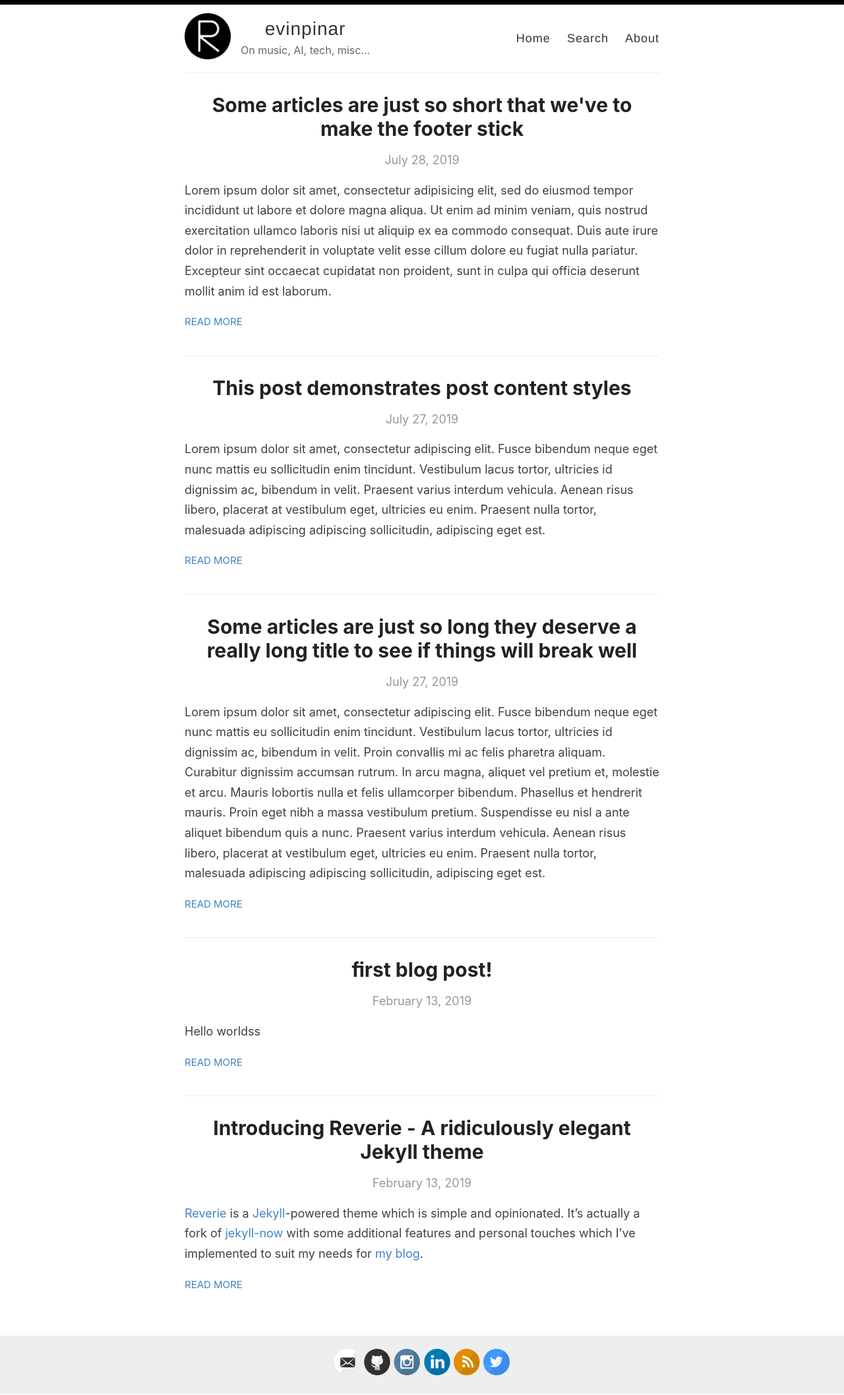
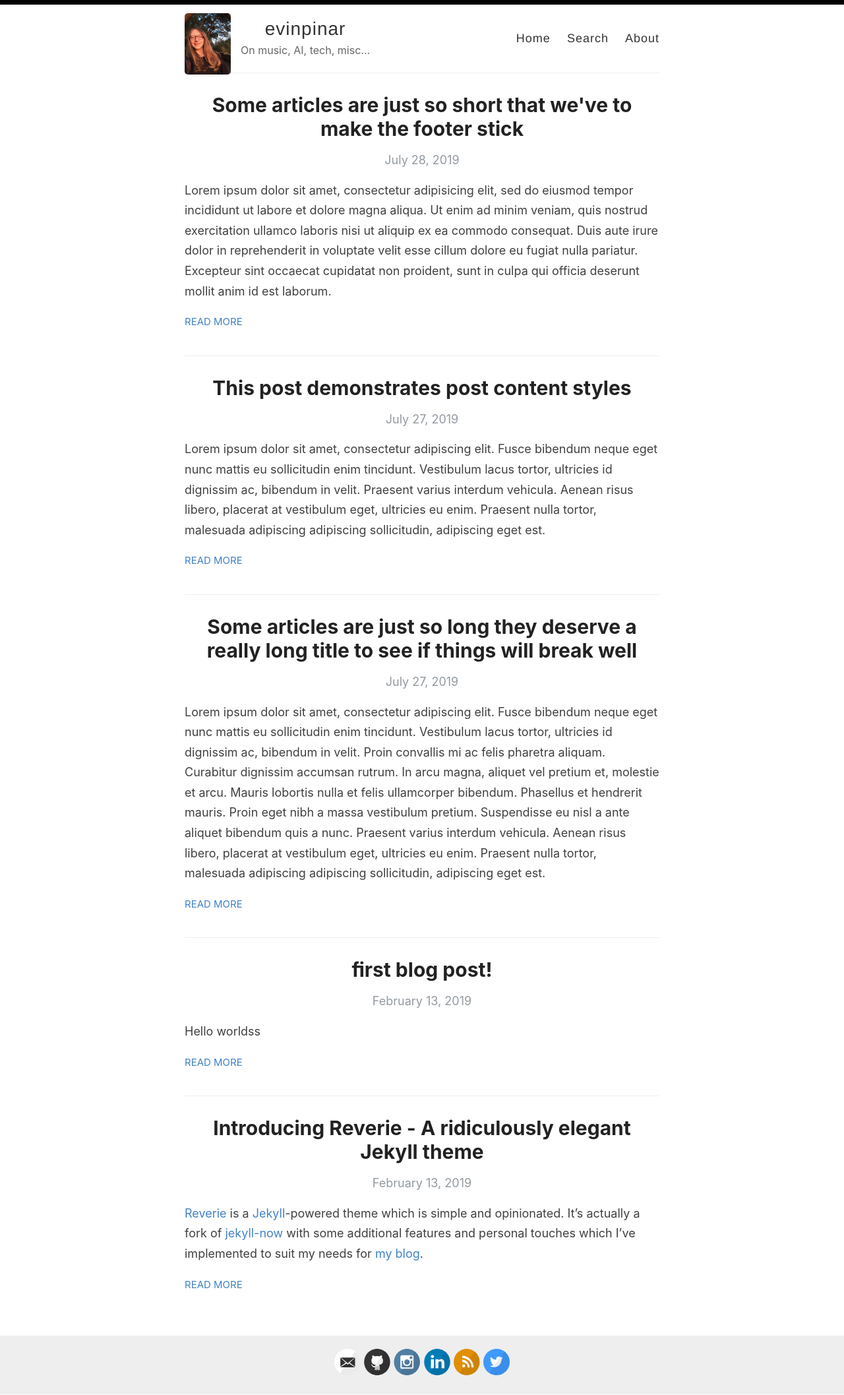
Before and after one commit to evinpinar/evinpinar.github.io, a Jekyll site: the page built from index.html, in a window 1280 px wide. Shown: the whole page at 66% size. Built offline with Jekyll 4.4.1, drawn with Linux system fonts in a browser that asks for light colours; the list of posts is cut into pages by our own code.

Commit message:
Update _config.yml

```diff
--- a/_config.yml
+++ b/_config.yml
@@ -12,7 +12,7 @@ author: Evin Pinar Ornek
 description: On music, AI, tech, misc...
 
 # URL of your avatar or profile pic (you could use your GitHub profile pic)
-avatar: /images/reverie.png
+avatar: /images/IMG_1623.jpg
 
 #
 # Flags below are optional
```
